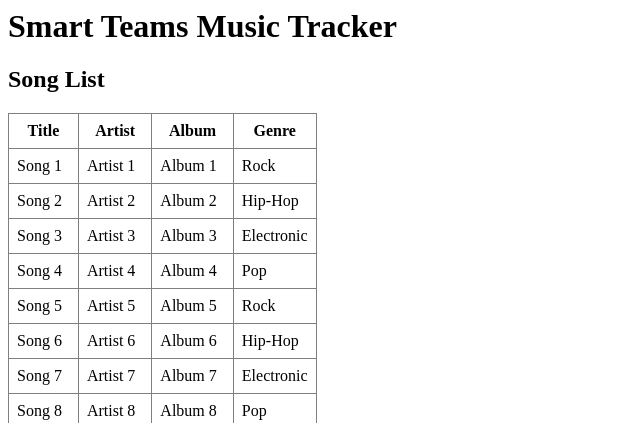
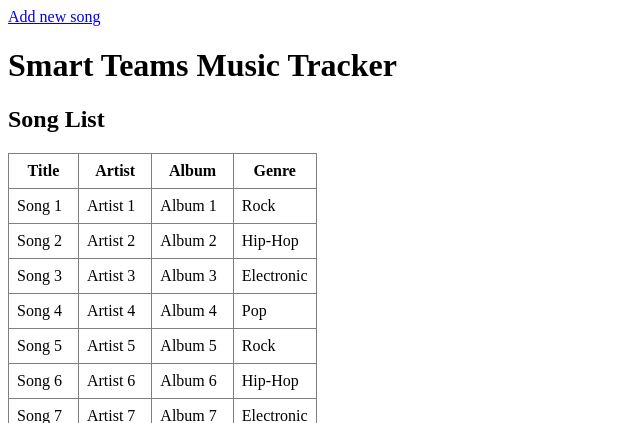
Before and after one commit to finnjaby/MusicTrackerST, a Flask app: page / in a window 1280 px wide. Shown: the top 423 px of the page, without its empty margins (0-640 px from the left). Run offline with Flask 3, Linux system fonts and the light colour scheme.

Commit message:
added reference to add_song.html

```diff
--- a/python/templates/web.html
+++ b/python/templates/web.html
@@ -1,4 +1,6 @@
 <div class="container">
+    <a href="/add">Add new song</a>
+
     <h1>Smart Teams Music Tracker</h1>
 
     <h2>Song List</h2>
```
